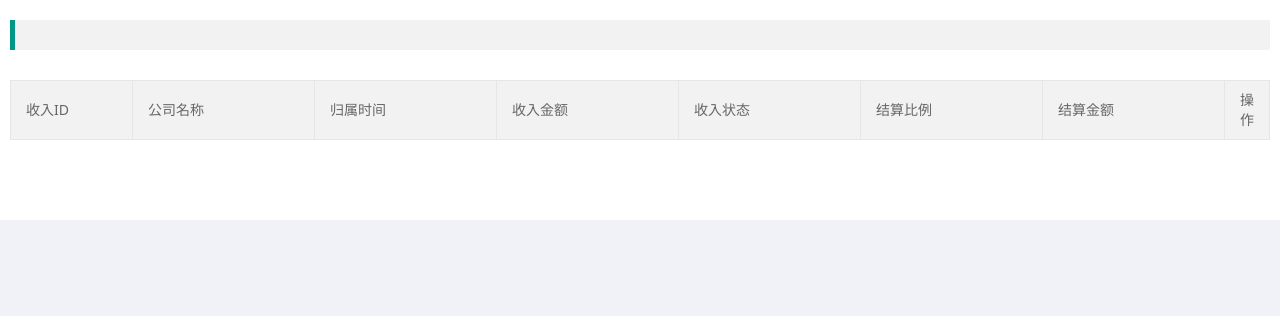
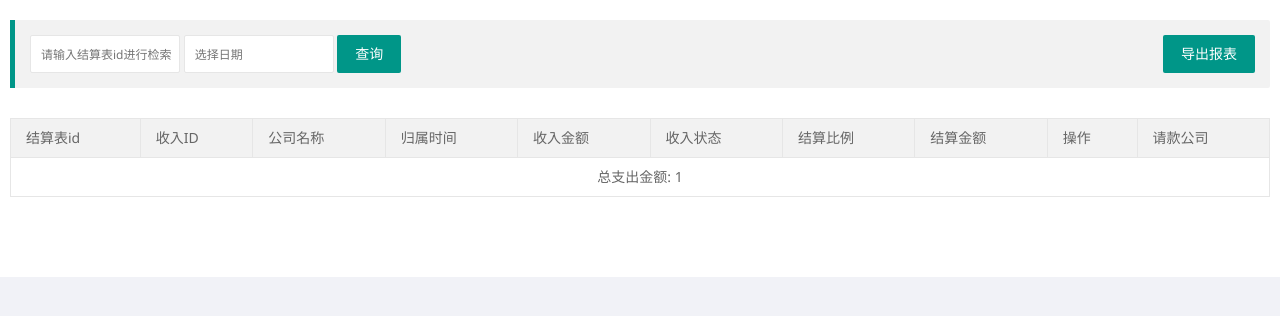
Before and after one commit to wvalianty/business, a Python web app: template www/templates/settleApply_index.html in a window 1280 px wide. Shown: the top 316 px of the page. Run offline with Jinja, Linux system fonts and the light colour scheme; the template is opened without the code that fills it: most values are stand-ins (such as "Sample title", 1, 10 or a date in 2020); lists and menus that the app fills with data are empty; some libraries are stand-ins or nearby versions.

Commit message:
发票申请，结算申请，业务报表

```diff
--- a/www/templates/settleApply_index.html
+++ b/www/templates/settleApply_index.html
@@ -11,26 +11,42 @@
 
 <!-- menu start -->
 {% block menubox %}
+<div class="layui-inline" style="width:100%;">
+    <form class="layui-form" id="searchForm" style="padding:0px; background-color:#f2f2f2; ">
+        <div class="layui-input-inline" style="width: 150px;">
+            <input name="keyword" placeholder="请输入结算表id进行检索" class="layui-input search_input" type="text" v-model="params.keyword">
+        </div>
+        <div class="layui-input-inline" style="width: 150px;">
+            <input type="text" v-model="params.rangeDate" name="rangeDate" class="layui-input search_input rangeDate" data-type="datetime"
+                placeholder="选择日期">
+        </div>
 
+
+        <a class="layui-btn search_btn" lay-submit lay-filter="searchForm" >查询</a>
+        <a class="layui-btn" id="exportExcel" style="float:right">导出报表</a>
+        <input type="hidden" name="isExport" v-model="isExport">
+    </form>
+</div>
 {% endblock %}
 
 
 <!-- table start -->
 {% block table %}
 <table class="layui-table">
-    <colgroup>
-        <col width="10%">
-        <col width="15%">
-        <col width="15%">
-        <col width="15%">
-        <col width="15%">
-        <col width="15%">
-        <col width="15%">
-        <col width="15%">
-    </colgroup>
+{#    <colgroup>#}
+{#        <col width="10%">#}
+{#        <col width="15%">#}
+{#        <col width="15%">#}
+{#        <col width="15%">#}
+{#        <col width="15%">#}
+{#        <col width="15%">#}
+{#        <col width="15%">#}
+{#        <col width="15%">#}
+{#    </colgroup>#}
     <thead>
         <tr>
-            <th style="text-align:left;">收入ID</th>
+            <th style="text-align:left;">结算表id</th>
+            <th>收入ID</th>
             <th>公司名称</th>
             <th>归属时间</th>
             <th>收入金额</th>
@@ -38,26 +54,30 @@
             <th>结算比例</th>
             <th>结算金额</th>
             <th>操作</th>
+            <th>请款公司</th>
         </tr>
     </thead>
     <tbody>
 {#        <tr v-for="item in list"  style="color:red">      #}
          <tr v-for="item in list" v-bind:class="item.sstatus == 0 ? 'redline' : ''">
-
-            <td align="left">{{ item.income_id }}</td>   {#  收入id#}
+            <td align="left">{{ item.settle_id }}</td>
+            <td>{{ item.income_id }}</td>   {#  收入id#}
             <td>{{ item.name }}</td>
             <td>{{ item.aff_date }}</td>
             <td> {{ item.money }} </td>
-             <td v-if="item.status == 0"> 代开票 </td>
-             <td v-if="item.status == 1">未回款</td>
-             <td v-if="item.status == 2">已回款</td>
+             <td v-if="item.status == 0"> 未回款 </td>
+             <td v-if="item.status == 1">已回款</td>
             <td>{{ item.percentage }}</td>
             <td>{{ item.balance }}</td>
             <td>
 {#                <a class="layui-btn layui-btn-mini edit-btn" v-bind:data-url="'/client/form?id=' + item.id" data-title="编辑客户"><i class="iconfont icon-edit"></i> 编辑</a>#}
-                <a    v-if="item.sstatus == 0" class="layui-btn layui-btn-danger layui-btn-mini identify-btn" v-bind:data-url="'/settleApply_identify?id='+item.id"   ><i class="layui-icon"></i> 完成</a>
-                <a   class="layui-btn layui-btn-mini edit-btn" v-bind:data-url="'/settleApply_look?action=look' + '&keyword=' + item.id" data-title="详细信息" data-area="600px,400px"><i class="iconfont icon-edit"></i>查看</a>
+                <a    v-if="item.sstatus == 0" class="layui-btn layui-btn-danger layui-btn-mini identify-btn" v-bind:data-url="'/settleApply_identify?id='+item.settle_id"   ><i class="layui-icon"></i> 完成</a>
+                <a   class="layui-btn layui-btn-mini edit-btn" v-bind:data-url="'/settleApply_look?action=look' + '&keyword=' + item.cid" data-title="详细信息" data-area="600px,400px"><i class="iconfont icon-edit"></i>查看</a>
             </td>
+             <td>{{ item.pay_company }}</td>
+        </tr>
+        <tr>
+            <td colspan="10" align="center">总支出金额: {{ other.totalMoney }}</td>
         </tr>
     </tbody>
 </table>
```
Also changed, not shown: www/templates/board.html (+48 -31 lines), www/templates/invoiceApply_comment.html (+38 -10 lines), www/templates/invoiceApply_index.html (+22 -0 lines), www/templates/settleApply_look.html (+1 -9 lines).
